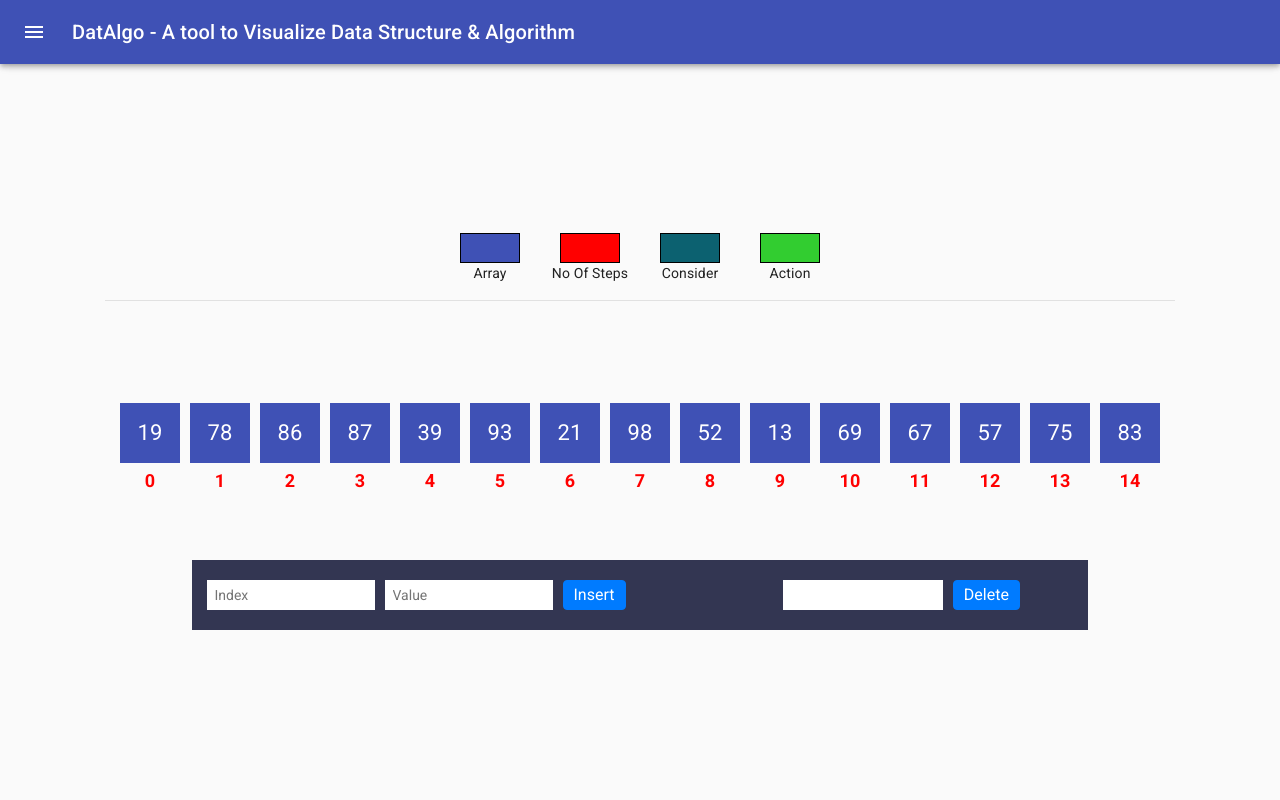
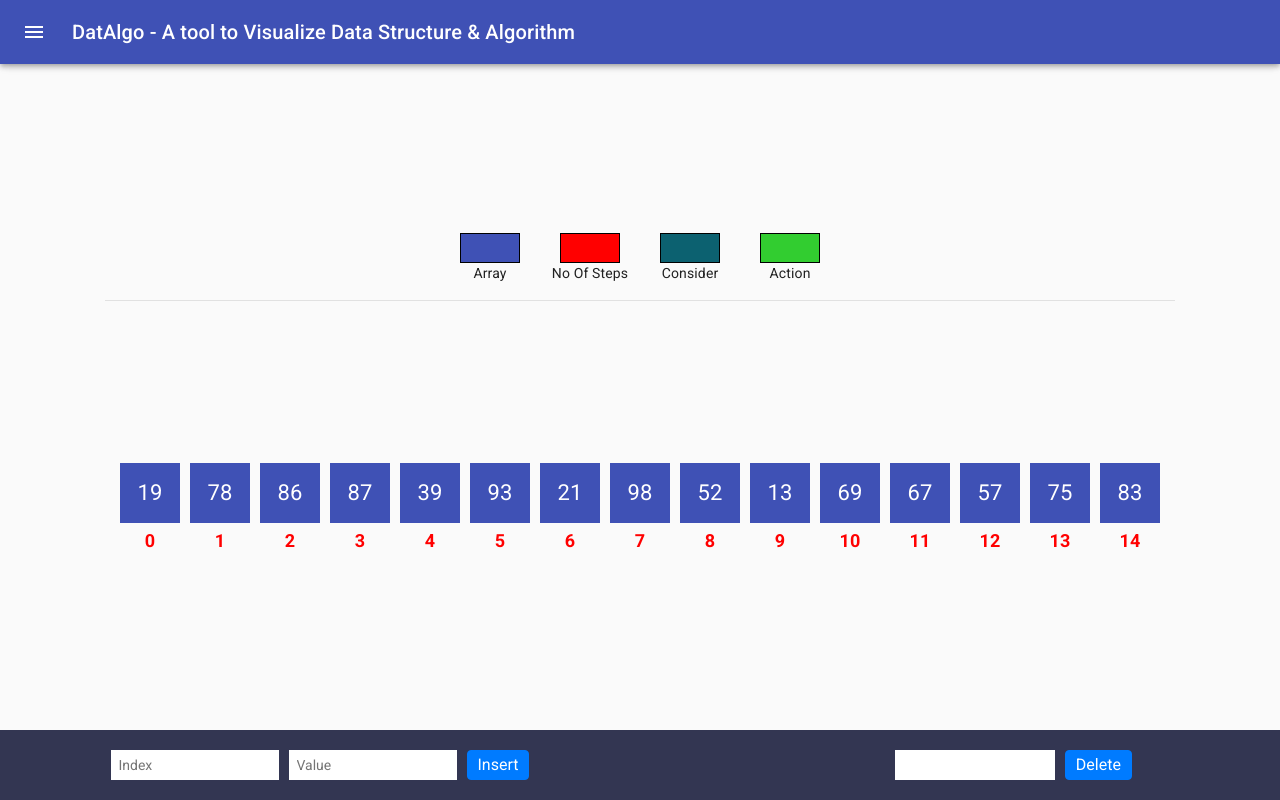
Before and after one commit to anmolkumarshah/DatAlgo, a React (Create React App) app: page /array in a window 1280 px wide. Built offline with nearby package versions, Linux system fonts and the light colour scheme.

Commit message:
Array Changes

```diff
--- a/src/components/array/array.css
+++ b/src/components/array/array.css
@@ -32,9 +32,11 @@
 }
 
 .controlls-container {
+  position: fixed;
+  bottom: 0;
   margin-top: 50px;
   background-color: #333652;
-  min-width: 70vw;
+  width: 100vw;;
   padding: 20px 0;
   display: flex;
   align-items: center;
```
